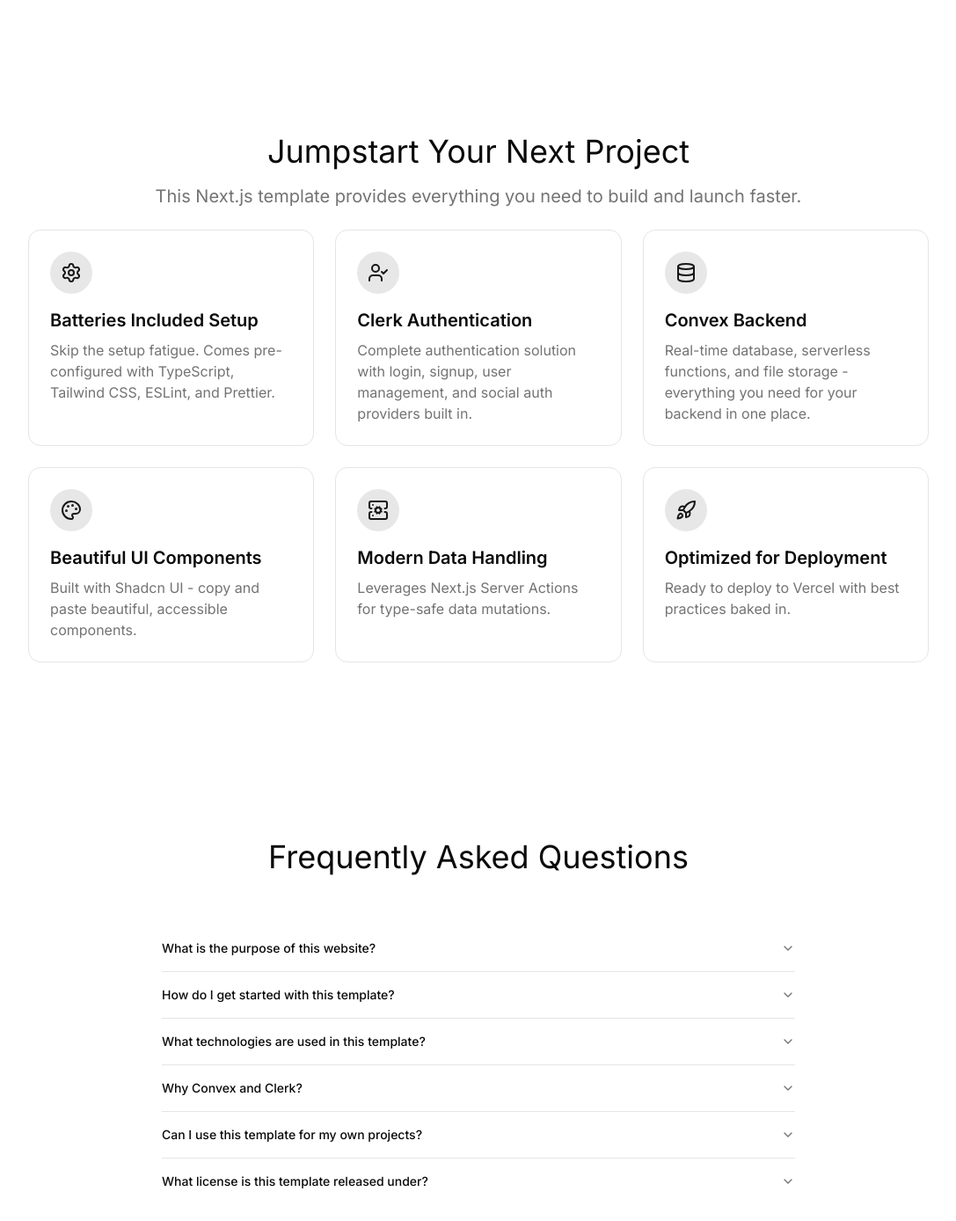
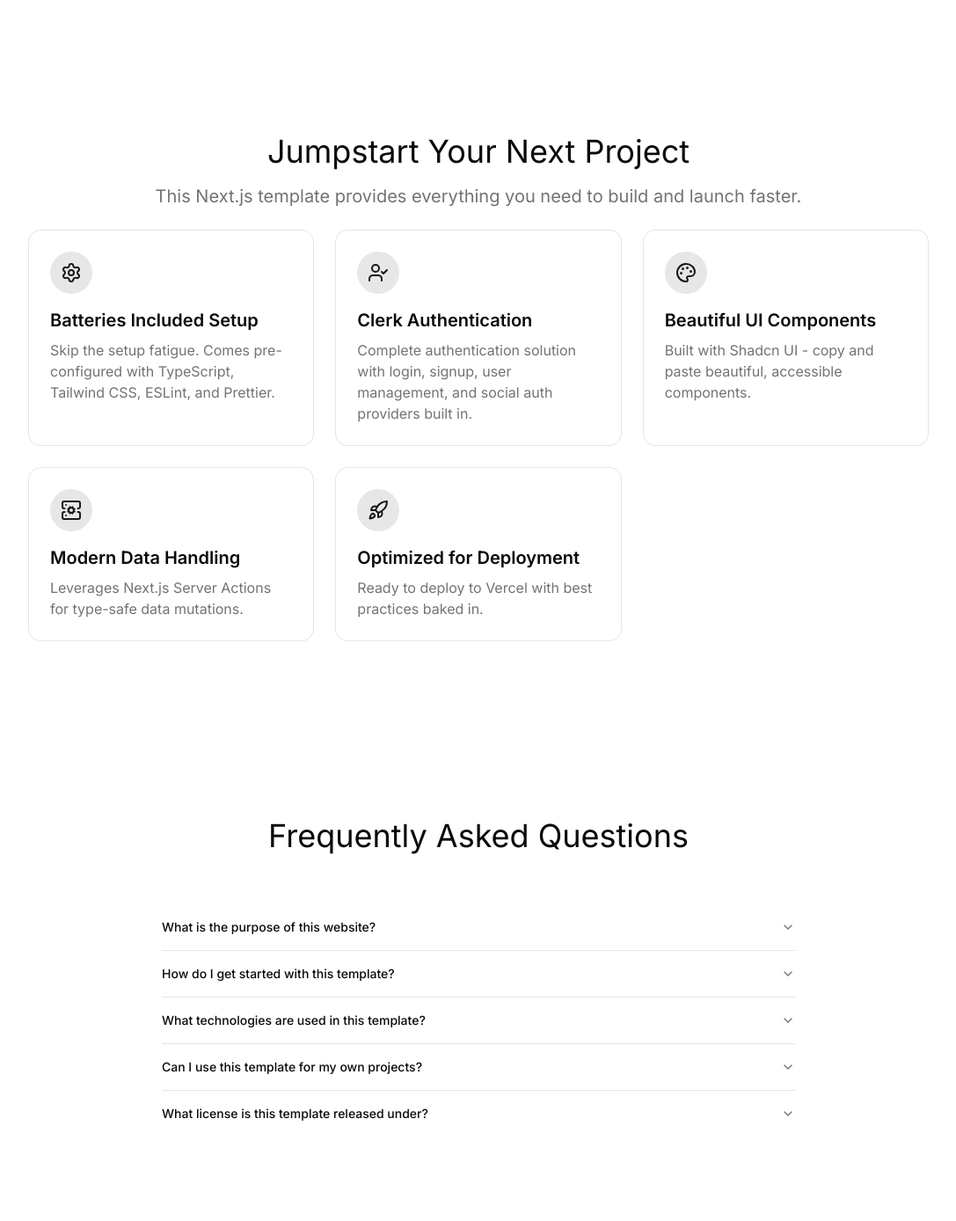
Before and after one commit to eddedd88/nextjs-template, a Next.js app: page / in a window 1280 px wide. Shown: the part 1634-3022 px from the top of the page at 88% size, without its empty margins (96-1183 px from the left). Built offline with nearby package versions, Linux system fonts and the light colour scheme.

Commit message:
Remove convex

```diff
--- a/convex/auth.config.ts
+++ /dev/null
@@ -1,10 +0,0 @@
-const authConfig = {
-  providers: [
-    {
-      domain: process.env.NEXT_PUBLIC_CLERK_FRONTEND_API_URL,
-      applicationID: 'convex',
-    },
-  ],
-}
-
-export default authConfig
--- a/eslint.config.mjs
+++ b/eslint.config.mjs
@@ -12,7 +12,6 @@ const eslintConfig = [
       'out/**',
       'build/**',
       'next-env.d.ts',
-      'convex/_generated/**',
     ],
   },
   ...compat.config({
--- a/package.json
+++ b/package.json
@@ -4,7 +4,6 @@
   "private": true,
   "scripts": {
     "dev": "next dev --turbopack",
-    "dev:backend": "convex dev",
     "build": "next build",
     "start": "next start",
     "lint": "eslint . && tsc --noEmit",
@@ -24,7 +23,6 @@
     "@vercel/speed-insights": "^1.2.0",
     "class-variance-authority": "^0.7.1",
     "clsx": "^2.1.1",
-    "convex": "^1.27.0",
     "lucide-react": "^0.544.0",
     "next": "15.5.3",
     "next-safe-action": "^8.0.11",
--- a/src/app/(website)/_components/faq-section.tsx
+++ b/src/app/(website)/_components/faq-section.tsx
@@ -22,13 +22,7 @@ const faqData: FAQItem[] = [
   },
   {
     question: 'What technologies are used in this template?',
-    answer:
-      'This template uses Next.js, Shadcn UI, Google Vertex AI, Convex for the backend, and Clerk for authentication.',
-  },
-  {
-    question: 'Why Convex and Clerk?',
-    answer:
-      'Convex provides a complete backend solution with real-time database, serverless functions, file storage and background jobs. Clerk offers comprehensive authentication with social logins, user management, and security features. Both have generous free tiers and excellent developer experience.',
+    answer: 'This template uses Next.js, Shadcn UI, Google Vertex AI.',
   },
   {
     question: 'Can I use this template for my own projects?',
--- a/src/app/(website)/_components/features-section.tsx
+++ b/src/app/(website)/_components/features-section.tsx
@@ -38,11 +38,6 @@ export function FeaturesSection() {
           icon={<UserCheck className='size-6' />}
         />
         <FeatureCard
-          title='Convex Backend'
-          description='Real-time database, serverless functions, and file storage - everything you need for your backend in one place.'
-          icon={<Database className='size-6' />}
-        />
-        <FeatureCard
           title='Beautiful UI Components'
           description='Built with Shadcn UI - copy and paste beautiful, accessible components.'
           icon={<Palette className='size-6' />}
--- a/src/lib/auth.ts
+++ b/src/lib/auth.ts
@@ -1,6 +1,3 @@
-import { auth } from '@clerk/nextjs/server'
-
 export async function getAuthToken() {
-  const session = await auth()
-  return (await session.getToken({ template: 'convex' })) ?? undefined
+  throw new Error('Not implemented')
 }
--- a/tsconfig.json
+++ b/tsconfig.json
@@ -14,8 +14,7 @@
     "jsx": "preserve",
     "incremental": true,
     "paths": {
-      "@/*": ["./src/*"],
-      "@/convex/*": ["./convex/_generated/*"]
+      "@/*": ["./src/*"]
     },
     "plugins": [
       {
```
Also changed, not shown: convex/tsconfig.json (deleted, +0 -25 lines), 2 other files (tests, documents, lock files or other folders).
